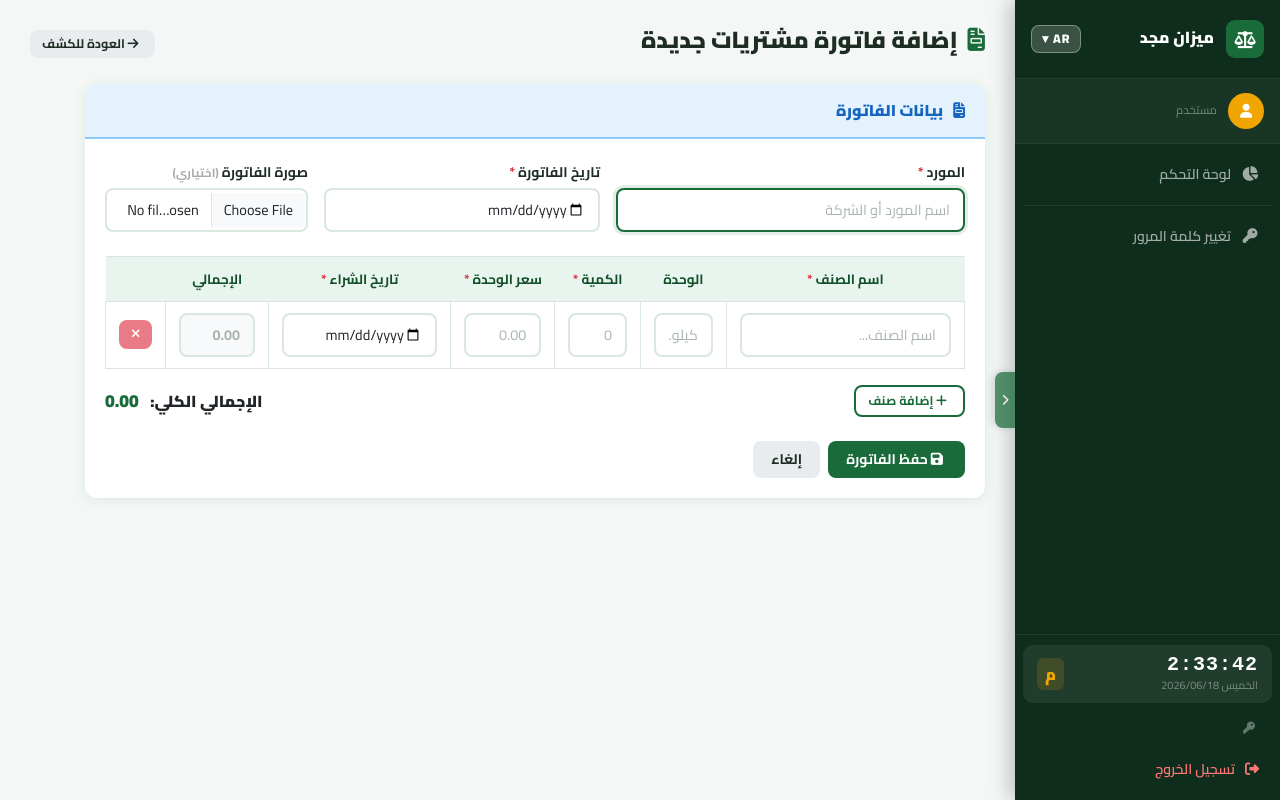
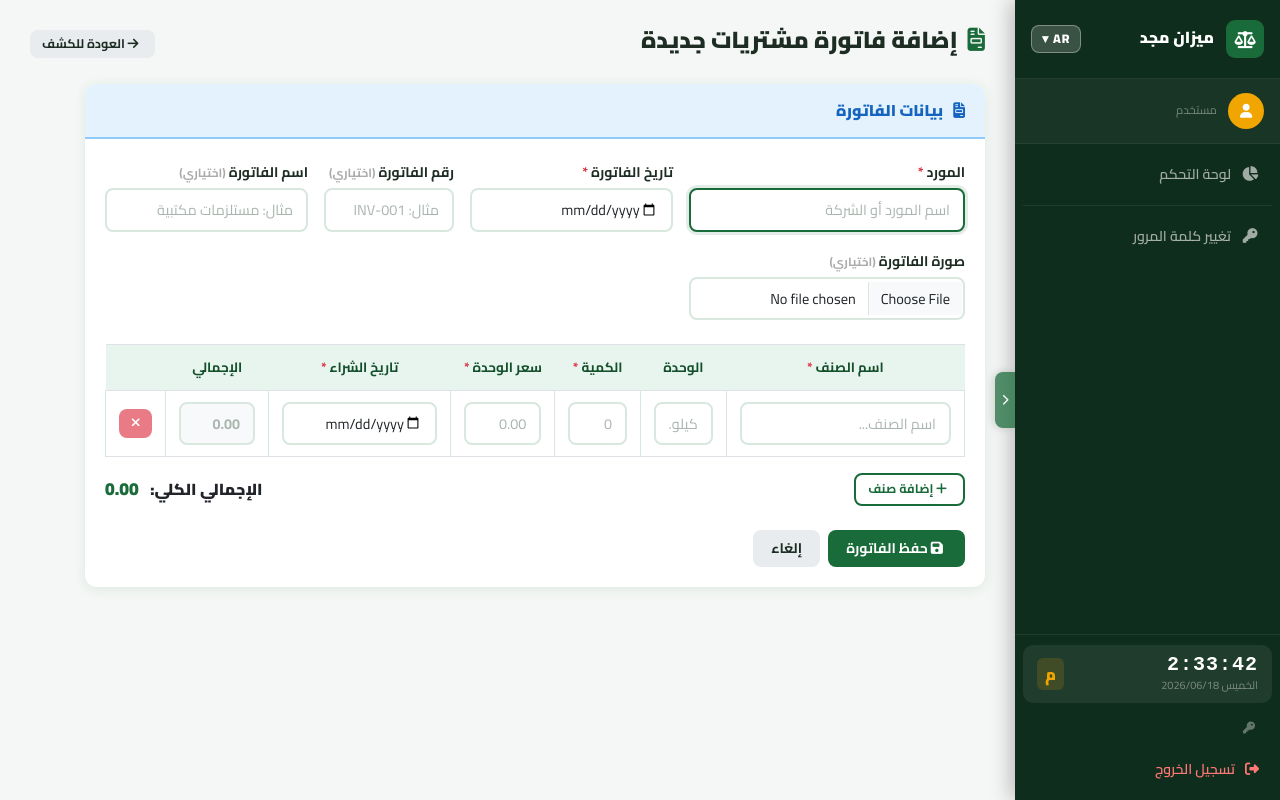
Before and after one commit to engmaliksh-ux/meezan-majd, a Flask app: template templates/add_incoming_invoice.html in a window 1280 px wide. Run offline with Flask 3, Linux system fonts and the light colour scheme; the template is opened without the code that fills it, so the values that code supplies are empty.

Commit message:
fix: invoice fields + notifications + deduplication

```diff
--- a/app.py
+++ b/app.py
@@ -1229,8 +1229,10 @@ def add_incoming_invoice():
     c = conn.cursor()
 
     if request.method == "POST":
-        supplier        = request.form.get("supplier", "").strip()
-        invoice_date    = request.form.get("invoice_date", "").strip()
+        supplier                 = request.form.get("supplier", "").strip()
+        invoice_date             = request.form.get("invoice_date", "").strip()
+        purchase_invoice_number  = request.form.get("purchase_invoice_number", "").strip()
+        invoice_name             = request.form.get("invoice_name", "").strip()
         product_names   = request.form.getlist("product_name[]")
         product_units   = request.form.getlist("product_unit[]")
         quantities      = request.form.getlist("quantity[]")
@@ -1260,9 +1262,10 @@ def add_incoming_invoice():
                 img_file.save(os.path.join(app.config["UPLOAD_FOLDER"], invoice_image))
 
             c.execute(
-                "INSERT INTO incoming_invoices (org_id, seq_num, invoice_number, invoice_date, supplier, created_by, invoice_image) VALUES (?,?,?,?,?,?,?)",
+                "INSERT INTO incoming_invoices (org_id, seq_num, invoice_number, invoice_date, supplier, created_by, invoice_image, purchase_invoice_number, invoice_name) VALUES (?,?,?,?,?,?,?,?,?)",
                 (org_id, next_seq, str(next_seq), invoice_date or datetime.now().strftime("%Y-%m-%d"),
-                 supplier, session["user"], invoice_image)
+                 supplier, session["user"], invoice_image,
+                 purchase_invoice_number or None, invoice_name or None)
             )
             invoice_id = c.lastrowid
 
--- a/database.py
+++ b/database.py
@@ -268,6 +268,8 @@ def migrate_db():
         ("incoming_invoices",     "is_paid",          "INTEGER DEFAULT 0"),
         ("outgoing_invoices",     "is_closed",        "INTEGER NOT NULL DEFAULT 0"),
         ("workers",               "project_name",     "TEXT"),
+        ("incoming_invoices",     "purchase_invoice_number", "TEXT"),
+        ("incoming_invoices",     "invoice_name",     "TEXT"),
     ]
 
     # إنشاء جدول العاملين إن لم يكن موجوداً
--- a/templates/add_incoming_invoice.html
+++ b/templates/add_incoming_invoice.html
@@ -18,16 +18,26 @@
     <form method="POST" action="{{ url_for('add_incoming_invoice') }}" enctype="multipart/form-data">
       <input type="hidden" name="_csrf_token" value="{{ csrf_token() }}">
 
-      <div class="row g-3 mb-4">
-        <div class="col-md-5">
+      <div class="row g-3 mb-3">
+        <div class="col-md-4">
           <label class="form-label fw-bold">المورد <span class="text-danger">*</span></label>
           <input class="form-control" name="supplier" placeholder="اسم المورد أو الشركة" required autofocus>
         </div>
-        <div class="col-md-4">
+        <div class="col-md-3">
           <label class="form-label fw-bold">تاريخ الفاتورة <span class="text-danger">*</span></label>
           <input type="date" class="form-control" name="invoice_date" value="{{ today_str }}" required>
         </div>
+        <div class="col-md-2">
+          <label class="form-label fw-bold">رقم الفاتورة <span style="color:#aaa;font-size:.74rem;">(اختياري)</span></label>
+          <input class="form-control" name="purchase_invoice_number" placeholder="مثال: INV-001">
+        </div>
         <div class="col-md-3">
+          <label class="form-label fw-bold">اسم الفاتورة <span style="color:#aaa;font-size:.74rem;">(اختياري)</span></label>
+          <input class="form-control" name="invoice_name" placeholder="مثال: مستلزمات مكتبية">
+        </div>
+      </div>
+      <div class="row g-3 mb-4">
+        <div class="col-md-4">
           <label class="form-label fw-bold">صورة الفاتورة <span style="color:#aaa;font-size:.74rem;">(اختياري)</span></label>
           <input type="file" class="form-control" name="invoice_image" accept="image/png,image/jpeg,image/webp">
         </div>
```
